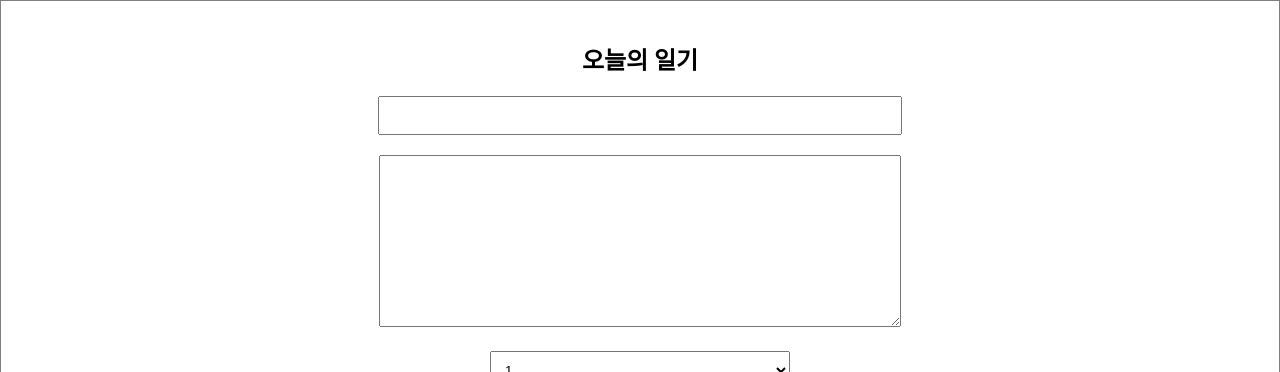
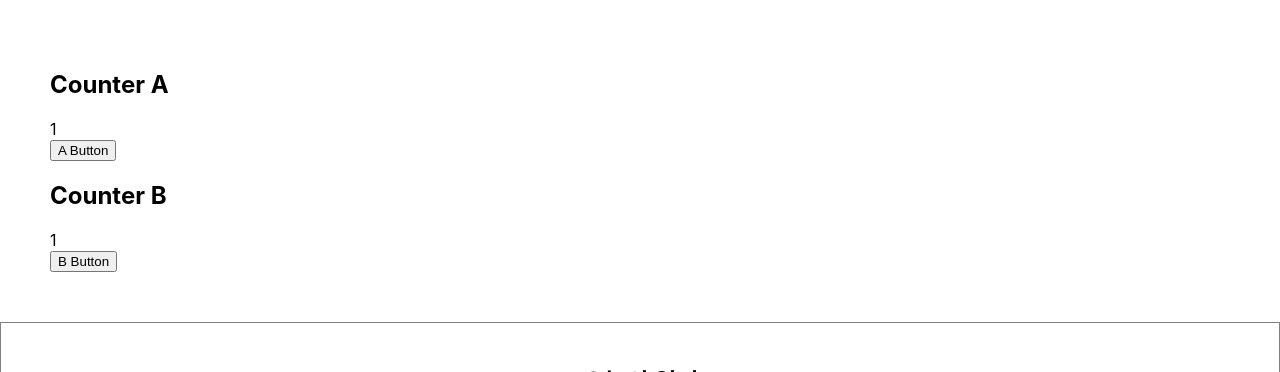
Before and after one commit to junseokoh-hub/react-practice-simple-diary, a React (Create React App) app: page / in a window 1280 px wide. Shown: the top 372 px of the page. Built offline with nearby package versions, Linux system fonts and the light colour scheme; no server answers.

Commit message:
Using React.memo

```diff
--- a/src/App.js
+++ b/src/App.js
@@ -2,6 +2,7 @@ import {useState, useRef, useEffect, useMemo} from "react";
 import './App.css';
 import DiaryEditor from './DiaryEditor';
 import DiaryList from './DiaryList';
+import OptimizeTest from "./OptimizeTest";
 
 // const dummyList = [
 //   {
@@ -67,7 +68,6 @@ function App() {
     setData([newItem, ...data]);
   };
   const onRemove = (targetId) => {
-    console.log(`${targetId}가 삭제되었습니다.`);
     const newDiaryList = data.filter((it) => { return it.id !== targetId });
     setData(newDiaryList);
   };
@@ -77,7 +77,6 @@ function App() {
     )
   };
   const getDiaryAnalysis = useMemo(() => {
-    console.log('일기 분석 시작');
     const goodCount = data.filter((it)=>it.emotion >= 3).length;
     const badCount = data.length-goodCount;
     const goodRatio = (goodCount / data.length) * 100;
@@ -86,6 +85,7 @@ function App() {
   const {goodCount, badCount, goodRatio} = getDiaryAnalysis;
   return (
     <div className="App">
+      <OptimizeTest />
       <DiaryEditor onCreate={onCreate}/>
       <div>전체 일기 : {data.length}</div>
       <div>기분 좋은 일기 개수 : {goodCount}</div>
--- /dev/null
+++ b/src/OptimizeTest.js
@@ -0,0 +1,71 @@
+import React, { useState, useEffect } from "react";
+
+// const TextView = React.memo(({text}) => {
+//     useEffect(()=>{
+//         console.log(`Update :: Text : ${text}`);
+//     })
+//     return <div>{text}</div>
+// });
+// const CountView = React.memo(({count}) => {
+//     useEffect(()=>{
+//         console.log(`Update :: Count : ${count}`);
+//     })
+//     return <div>{count}</div>
+// });
+const CounterA = React.memo(({count}) => {
+    useEffect(()=>{
+        console.log(`CounterA Update - count : ${count}`);
+    })
+    return <div>{count}</div>
+});
+const CounterB = React.memo(({obj}) => {
+    useEffect(()=>{
+        console.log(`CounterB Update - count : ${obj.count}`);
+    })
+    return <div>{obj.count}</div>
+});
+
+const areEqual = (prevProps, nextProps) => {
+    //return true 이전 props와 현재 props가 같다 => 리렌더링을 일으키지 않게 된다.
+    //return false 이전과 현재가 다르다  => 리렌더링을 일으킨다.
+    return prevProps.obj.count === nextProps.obj.count;
+}
+
+const MemoizedCounterB = React.memo(CounterB, areEqual);
+
+const OptimizeTest = () => {
+    // const [count, setCount] = useState(1);
+    // const [text, setText] = useState('');
+    const [count, setCount] = useState(1);
+    const [obj, setobj] = useState({
+        count: 1,
+    });
+    return (
+    <div style={{padding: "50px"}}>
+        <div>
+            <h2>Counter A</h2>
+            <CounterA count={count} />
+            <button onClick={()=>setCount(count)}>A Button</button>
+        </div>
+        <div>
+            <h2>Counter B</h2>
+            <MemoizedCounterB obj={obj} />
+            <button onClick={()=>setobj({
+                count: obj.count,
+            })}>B Button</button>
+        </div>
+        {/* <div>
+            <h2>count</h2>
+            <CountView count={count} />
+            <button onClick={()=>setCount(count + 1)}>+</button>
+        </div>
+        <div>
+            <h2>text</h2>
+            <TextView text={text} />
+            <input value={text} onChange={(e)=>setText(e.target.value)}/>
+        </div> */}
+    </div>
+    )
+}
+
+export default OptimizeTest;
```
